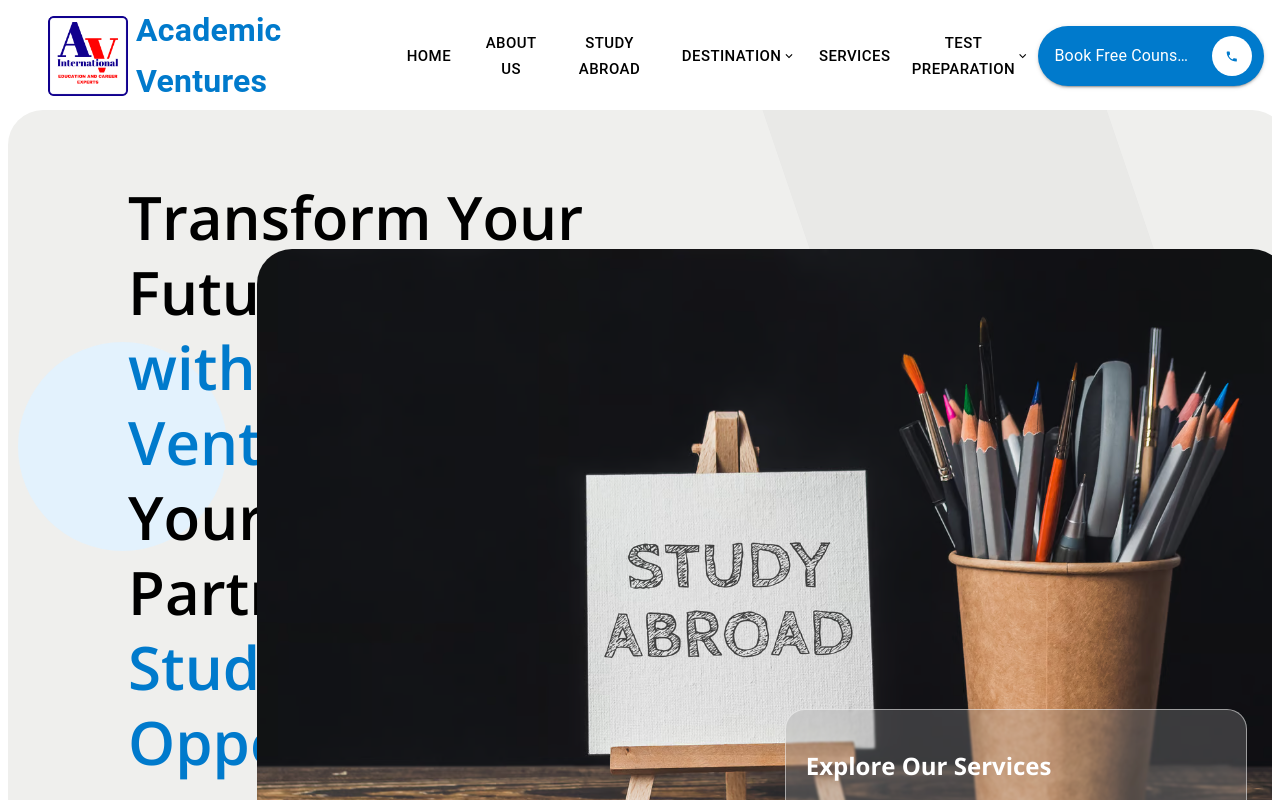
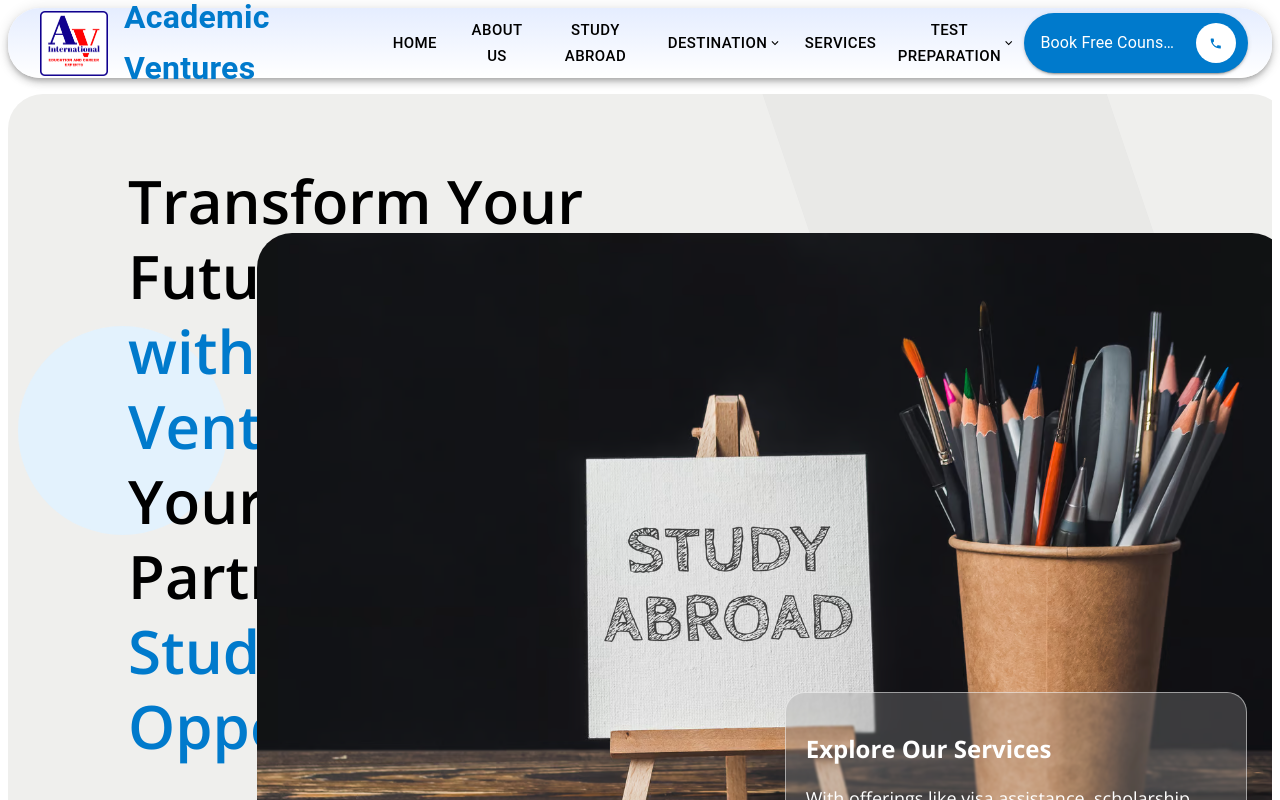
Before and after one commit to nikeshdc-25/AcademicVentures, a React (Vite) app: page / in a window 1280 px wide. Shown: the top 800 px of the page. Built offline with nearby package versions, Linux system fonts and the light colour scheme.

Commit message:
header position absolute and color

```diff
--- a/src/App.jsx
+++ b/src/App.jsx
@@ -1,27 +1,12 @@
+import HeaderNav from "./components/Header";
 import Footer from "./components/Footer";
-import Section1 from "./components/Section1";
-import "./App.css";
-import HeaderNav from "./components/Header";
-import Section2 from "./components/Section2";
-import Section3 from "./components/Section3";
-import ServiceSection from "./components/ServicesSection";
-import UniversityPartners from "./components/UniversityPartners";
-import StatSection from "./components/StatSection";
-import FAQSection from "./components/FAQSection";
-import Testimonials from "./components/Testimonials";
+import Homepage from "./Pages/HomePage";
 
 function App() {
   return (
     <>
       <HeaderNav />
-      <Section1 />
-      <Section2 />
-      <Section3 />
-      <ServiceSection />
-      <StatSection />
-      <UniversityPartners />
-      <Testimonials />
-      <FAQSection />
+      <Homepage />
       <Footer />
     </>
   );
--- /dev/null
+++ b/src/Pages/HomePage.jsx
@@ -0,0 +1,34 @@
+import React from "react";
+import { styled } from "@mui/system";
+import Section1 from "../components/Section1";
+import Section2 from "../components/Section2";
+import Section3 from "../components/Section3";
+import ServiceSection from "../components/ServicesSection";
+import StatSection from "../components/StatSection";
+import UniversityPartners from "../components/UniversityPartners";
+import Testimonials from "../components/Testimonials";
+import FAQSection from "../components/FAQSection";
+import ProgressButton from "../components/ProgressButton";
+
+const HomepageContainer = styled("div")({
+  width: "100%",
+  overflowX: "hidden",
+});
+
+const Homepage = () => {
+  return (
+    <HomepageContainer>
+      <Section1 />
+      <Section2 />
+      <Section3 />
+      <ServiceSection />
+      <StatSection />
+      <UniversityPartners />
+      <Testimonials />
+      <FAQSection />
+      <ProgressButton />
+    </HomepageContainer>
+  );
+};
+
+export default Homepage;
--- a/src/components/Header.jsx
+++ b/src/components/Header.jsx
@@ -51,22 +51,32 @@ const HeaderNav = () => {
 
   return (
     <AppBar
-      position="static"
-      color="transparent"
-      elevation={0}
-      sx={{ height: 70, margin: 2 }}
-    >
-      <Container maxWidth={false}>
+    position="sticky"
+    color="transparent"
+    elevation={5}
+    sx={{
+      height: 70,
+      width: "100%",
+      marginTop: 1, // Add margin-top
+      marginBottom: 2, // Add margin-bottom
+      top: 0,
+      borderRadius: 8,
+      background: "linear-gradient(to top,rgb(255, 255, 255),rgb(229, 237, 255))", // Gradient background
+
+      zIndex: 1100,
+    }}
+  >
+      <Container maxWidth={true}>
         <Toolbar
           disableGutters
-          sx={{ height: 60, justifyContent: "space-between" }}
+          sx={{ height: 70, justifyContent: "space-between" }}
         >
           {/* Company Logo and Name */}
           <Box sx={{ display: "flex", alignItems: "center" }}>
             <img
               src={logo}
               alt="Logo"
-              style={{ width: 85, height: 80, marginRight: 8 }}
+              style={{ width: 75, height: 65, marginRight: 8, padding: 8 }}
             />
             <Typography
               variant="h6"
@@ -128,7 +138,7 @@ const HeaderNav = () => {
                   sx={{ color: "black", fontSize: 15 }}
                 >
                   Destination
-                  <KeyboardArrowDownIcon  sx={{ width: 16, height: 14, font: 20 }} />
+                  <KeyboardArrowDownIcon sx={{ width: 16, height: 14, font: 20 }} />
                 </Button>
                 <div className={`dropdown-menu ${anchorEl ? "show" : ""}`}>
                   <MenuList>
--- /dev/null
+++ b/src/components/ProgressButton.jsx
@@ -0,0 +1,65 @@
+import React, { useState, useEffect } from "react";
+import { IconButton } from "@mui/material";
+import ArrowUpwardIcon from "@mui/icons-material/ArrowUpward";
+
+const ProgressButton = () => {
+  const [showButton, setShowButton] = useState(false);
+
+  // Show the button when the user scrolls down
+  const handleScroll = () => {
+    if (window.scrollY > 300) {
+      setShowButton(true); // Show button after scrolling 300px
+    } else {
+      setShowButton(false);
+    }
+  };
+
+  // Scroll smoothly to the top
+  const scrollToTop = () => {
+    window.scrollTo({
+      top: 0,
+      behavior: "smooth",
+    });
+  };
+
+  useEffect(() => {
+    window.addEventListener("scroll", handleScroll); // Listen for scroll events
+    return () => {
+      window.removeEventListener("scroll", handleScroll); // Clean up the listener on component unmount
+    };
+  }, []);
+
+  return (
+    <div
+      style={{
+        display: showButton ? "block" : "none",
+        opacity: showButton ? 1 : 0,
+        transition: "opacity 0.5s ease",
+        position: "fixed",
+        bottom: "20px",
+        left: "20px",
+        zIndex: 9999,
+      }}
+      onClick={scrollToTop}
+    >
+      <IconButton
+        sx={{
+          backgroundColor: "#007acc",
+          color: "white",
+          borderRadius: "50%",
+          width: 50,
+          height: 50,
+          boxShadow: 3,
+          "&:hover": {
+            backgroundColor: "#005f99",
+          },
+          transition: "background-color 0.3s ease",
+        }}
+      >
+        <ArrowUpwardIcon />
+      </IconButton>
+    </div>
+  );
+};
+
+export default ProgressButton;
```
